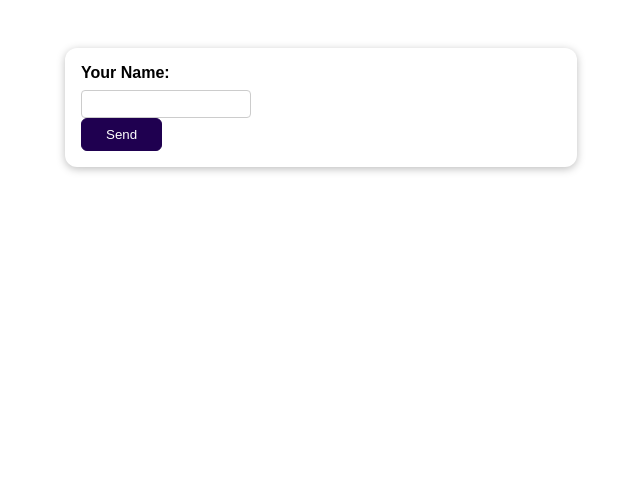
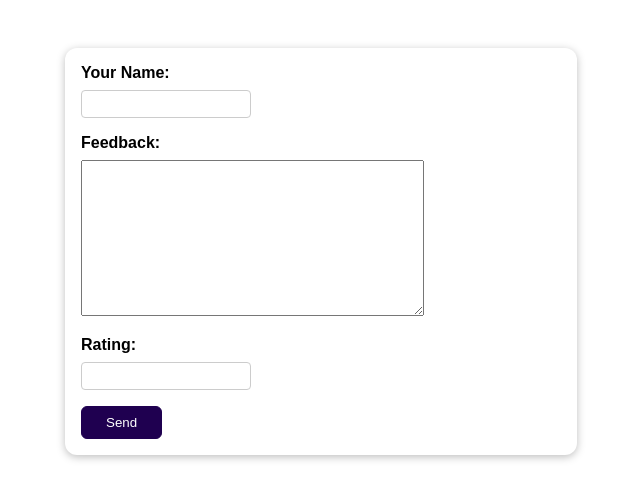
Before and after one commit to fournacea/feedback, a Django app: page / in a window 1280 px wide. Shown: the top 500 px of the page, without its empty margins (319-959 px from the left). Run offline with Django 4.2, Linux system fonts and the light colour scheme.

Commit message:
ADD review_text and rating fields to form.py

```diff
--- a/reviews/forms.py
+++ b/reviews/forms.py
@@ -6,3 +6,6 @@ class ReviewForm(forms.Form):
         "required": "Your name must not be empty",
         "max_length": "Name must be less than 100 characters",
     })
+
+    review_text = forms.CharField(label="Feedback:", widget=forms.Textarea, max_length=200)
+    rating = forms.IntegerField(label="Rating:", min_value=1, max_value=5)
--- a/reviews/templates/reviews/review.html
+++ b/reviews/templates/reviews/review.html
@@ -10,14 +10,27 @@
     <title>Your Review</title>
 </head>
 <body>
-    <div class="form-control {% if form.user_name.errors %} errors {% endif %}">
-        <form action="/" method="post">
+    <form action="/" method="post">
+        <div class="form-control {% if form.user_name.errors %} errors {% endif %}">
             {% csrf_token %}
             {{ form.user_name.label_tag }}
             {{ form.user_name }}
             {{ form.user_name.errors }}
-            <button type="submit">Send</button>
-        </form>
-    </div>
+        </div>
+
+        <div class="form-control {% if form.review_text.errors %} errors {% endif %}">
+            {{ form.review_text.label_tag }}
+            {{ form.review_text }}
+            {{ form.review_text.errors }}
+        </div>
+
+        <div class="form-control {% if form.rating.errors %} errors {% endif %}">
+            {{ form.rating.label_tag }}
+            {{ form.rating }}
+            {{ form.rating.errors }}
+        </div>
+
+        <button type="submit">Send</button>
+    </form>
 </body>
 </html>
```
